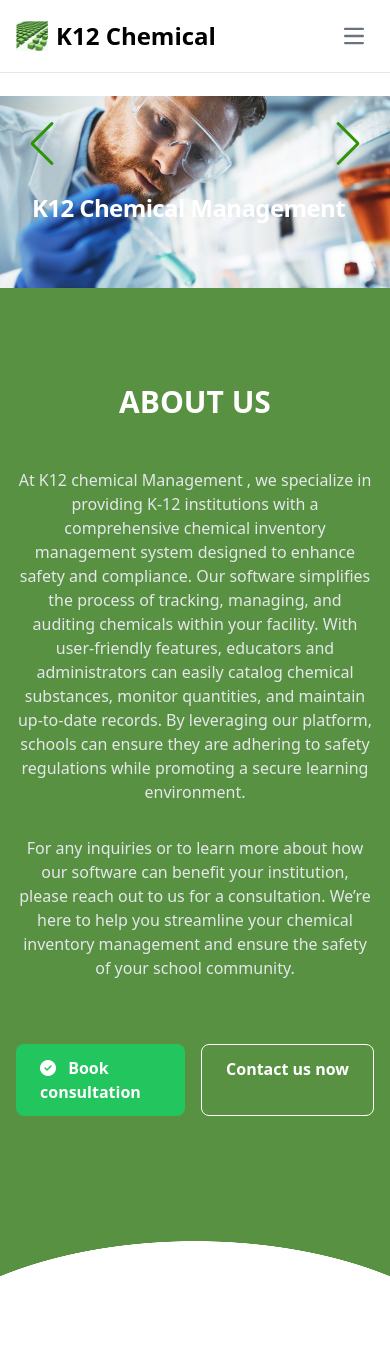
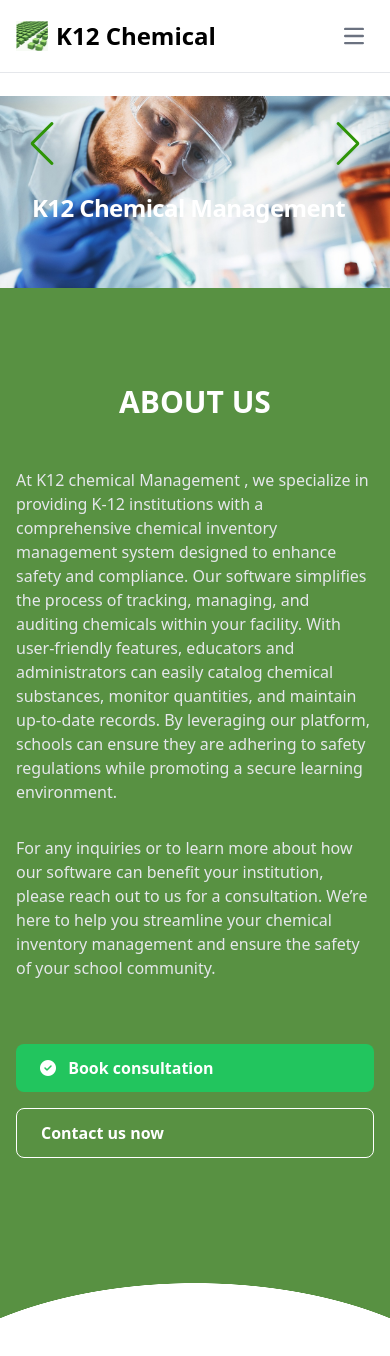
Before and after one commit to MuhammadTaha-khan/chemical_management, a Next.js app: page / in a window 390 px wide. Shown: the top 1356 px of the page. Built offline with nearby package versions, Linux system fonts and the light colour scheme.

Commit message:
Fix ESLint issues

```diff
--- a/app/components/Healthcare.tsx
+++ b/app/components/Healthcare.tsx
@@ -52,7 +52,7 @@ const Healthcare: React.FC = () => {
           {/* </div> */}
 
           {/* Trusted Data Section */}
-          <div className="text-center mb-16">
+          <div className="md:text-center  text-start mb-16">
             <h2 className="text-3xl font-bold">
               {/* Trusted Data For Clear Health Decisions */}
             </h2>
@@ -67,7 +67,7 @@ const Healthcare: React.FC = () => {
           </div>
 
           {/* Action Buttons */}
-          <div className="flex justify-center gap-4 ">
+          <div className="flex justify-center gap-4 md:flex-row flex-col ">
             <a
               href="#"
               className="bg-green-500 text-white font-semibold py-3 px-6 rounded-lg hover:bg-green-600"
```
